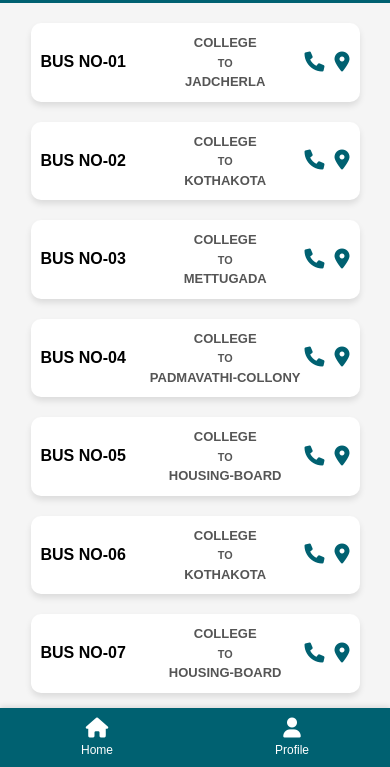
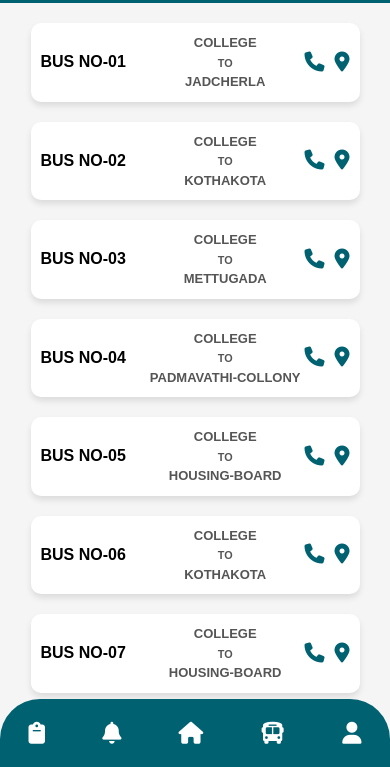
Before and after one commit to dasawarvishalkumar/ICB-Tracking-System, a plain HTML site: page public/welcome.html in a window 390 px wide. Shown: the part 77-844 px from the top of the page. Drawn offline with Linux system fonts and the light colour scheme.

Commit message:
Initial Files

```diff
--- a/public/welcome.html
+++ b/public/welcome.html
@@ -5,7 +5,8 @@
     <meta name="viewport" content="width=device-width, initial-scale=1.0">
     <title>ICB Tracking System</title>
     <link rel="stylesheet" href="https://cdnjs.cloudflare.com/ajax/libs/font-awesome/6.0.0-beta3/css/all.min.css">
-
+       <!-- FontAwesome CDN for Icons -->
+    <link rel="stylesheet" href="https://cdnjs.cloudflare.com/ajax/libs/font-awesome/6.4.2/css/all.min.css">
     <style>
         /* Global Styles */
         * {
@@ -120,71 +121,67 @@ h1 {
         }
 
 
-        /* Footer Styles */
-        footer {
-            background-color: #006171;
-            padding: 15px;
+        .footer {
+            position: fixed;
+            bottom: 0;
+            width: 100%;
+            background: #006171;
+            color: white;
             text-align: center;
-            color: white;
-        }
-        .navbar a {
-    text-decoration: none; /* Removes underline */
-    color: white; /* Ensures text remains white */
+            padding: 20px 0;
+            border-top-left-radius: 40px;
+            border-top-right-radius: 40px;
             display: flex;
-    flex-direction: column;
+            justify-content: space-around;
             align-items: center;
         }
 
-.navbar a:hover {
-    color: white; /* Keeps text white on hover */
+        .footer-item {
+            position: relative;
+            text-align: center;
+            padding: 10px;
+            transition: transform 0.3s ease-in-out;
         }
 
-.navbar div:hover {
-    color: #000000; /* Changes color on hover */
-    transform: scale(1.2); /* Enlarges */
-    cursor: pointer;
+        .footer-item a {
+            text-decoration: none;
+            color: white;
+            display: flex;
+            justify-content: center;
+            align-items: center;
         }
 
-        .navbar {
-            display: flex;
-            justify-content: space-around;
-            align-items: center;
-            background-color: #006171;
+        .footer-item i {
+            font-size: 24px;
             color: white;
-            padding: 10px 0;
-            position: fixed;
-            margin-top: 10px;
-            bottom: 0;
-            width: 100%;
-            box-shadow: 0 -2px 5px rgba(0, 0, 0, 0.1);
-        }
-        .navbar div:hover {
-    color: #000000; /* Change color on hover (blue example) */
-    transform: scale(1.2); /* Slightly enlarge the icon */
-    cursor: pointer; /* Change cursor to pointer */
-}
-        .navbar div {
-            display: flex;
-            flex-direction: column;
-            align-items: center;
-            font-size: 12px;
-            cursor: pointer;
+            position: relative;
+            z-index: 2;
+            transition: color 0.3s ease-in-out;
         }
 
-
-        .navbar div i {
-    font-size: 20px;
-    margin-bottom: 5px;
-    transition: color 0.3s ease, transform 0.3s ease; /* Smooth transition */
+        /* Active State - Moves Up */
+        .footer-item.active {
+            transform: translateY(-10px);
         }
 
-.navbar div i:hover {
-    color: #000000; /* Change color on hover (blue example) */
-    transform: scale(1.2); /* Slightly enlarge the icon */
-    cursor: pointer; /* Change cursor to pointer */
+        /* White Background Circle for Active Item */
+        .footer-item.active::after {
+            content: "";
+            position: absolute;
+            bottom: -5px;
+            left: 50%;
+            transform: translateX(-50%);
+            width: 50px;
+            height: 50px;
+            background: white;
+            border-radius: 50%;
+            z-index: 1;
         }
 
-
+        /* Active Icon Color */
+        .footer-item.active i {
+            color: #000;
+        }
         /* Responsive Design */
 
         .desktop-footer {
@@ -268,6 +265,26 @@ h1 {
             font-size: 20px;
 
             cursor: pointer;
+        }
+
+        /* 🔹 Mobile Responsiveness */
+@media (max-width: 768px) {
+    .footer {
+        padding: 15px 0; /* Adjust padding for smaller screens */
+    }
+
+    .footer-item {
+        padding: 8px;
+    }
+
+    .footer-item i {
+        font-size: 22px; /* Slightly smaller icons for mobile */
+    }
+
+    .footer-item.active::after {
+        width: 45px;
+        height: 45px;
+    }
 }
             .desktop-footer {
                 display: none; /* Hide desktop footer on small screens */
@@ -432,27 +449,32 @@ h1 {
         </div>
     </div>
 
-    <!-- Desktop Footer -->
-    <footer class="desktop-footer">
-        <p>&copy; 2024 ICB Tracking System. All Rights Reserved.</p>
-        <p>Powered by @</p>
-    </footer>
+    <div class="footer">
+        <div class="footer-item" onclick="highlight(this)">
+            <a href="clipboard.html"><i class="fa-solid fa-clipboard"></i></a>
+        </div>
+        <div class="footer-item" onclick="highlight(this)">
+            <a href="notifications.html"><i class="fa-solid fa-bell"></i></a>
+        </div>
+        <div class="footer-item" onclick="highlight(this)">
+            <a href="welcome.html"><i class="fa-solid fa-house"></i></a>
+        </div>
+        <div class="footer-item bus-icon" onclick="highlight(this)">
+            <a href="location.html"><i class="fa-solid fa-bus"></i></a>
+        </div>
+        <div class="footer-item" onclick="highlight(this)">
+            <a href="myprofile.html"><i class="fa-solid fa-user"></i></a>
+        </div>
+    </div>
 
-    <!-- Mobile Footer -->
-    <div class="navbar">
-        <a href="welcome.html">
-            <div class="active">
-                <i class="fas fa-home"></i>
-                Home
-            </div>
-        </a>
-        <a href="myprofile.html">
-            <div>
-                <i class="fas fa-user"></i>
-                Profile
-            </div>
-        </a>
-    </div>
+    <script>
+        function highlight(element) {
+            document.querySelectorAll(".footer-item").forEach(item => {
+                item.classList.remove("active");
+            });
+            element.classList.add("active");
+        }
+    </script>
 
 </body>
 </html>
```
Also changed, not shown: public/index.html (+1 -0 lines), public/location.html (+146 -5 lines). Lines whose indentation alone changed are shown as unchanged.
